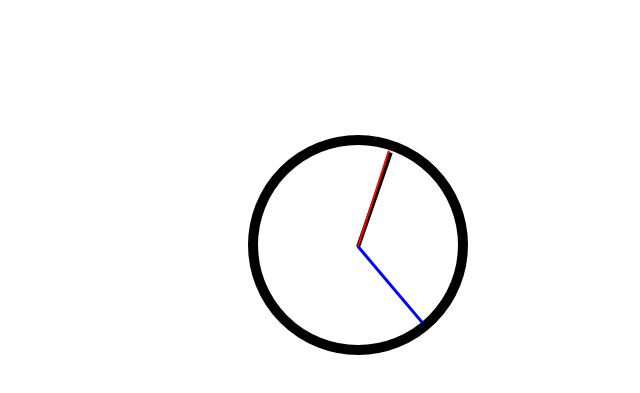
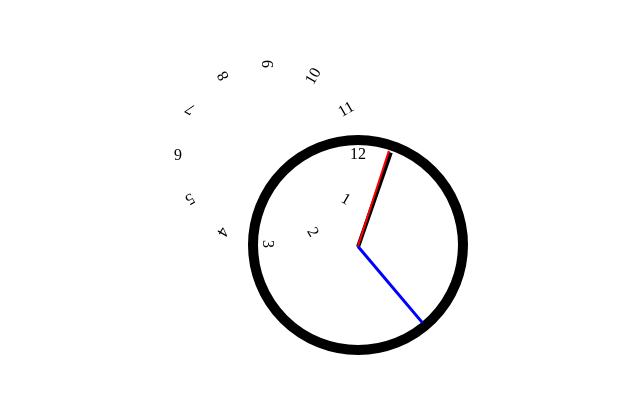
Before and after one commit to Takax62/Calculator, a plain HTML site: page index.html in a window 1280 px wide. Shown: the part 155-548 px from the top of the page, without its empty margins (282-922 px from the left). Drawn offline with Linux system fonts and the light colour scheme.

Commit message:
Update index.html

```diff
--- a/index.html
+++ b/index.html
@@ -3,7 +3,7 @@
 <head>
     <meta charset="UTF-8">
     <meta name="viewport" content="width=device-width, initial-scale=1.0">
-    <title>Analog Clock</title>
+    <title>Analog Clock with Labels</title>
     <style>
         body { display: flex; justify-content: center; align-items: center; height: 100vh; margin: 0; }
         .clock { width: 200px; height: 200px; position: relative; border: 10px solid black; border-radius: 50%; }
@@ -11,6 +11,8 @@
         .hour { height: 4px; background: black; }
         .minute { height: 3px; background: blue; }
         .second { height: 2px; background: red; }
+        label { position: absolute; width: 20px; height: 20px; text-align: center; transform: rotate(calc(var(--i) * 30deg)) translate(90px) rotate(calc(var(--i) * -30deg)); }
+        label span { display: block; transform: rotate(calc(var(--i) * 30deg)); }
     </style>
 </head>
 <body>
@@ -18,6 +20,18 @@
         <div class="hand hour" id="hour"></div>
         <div class="hand minute" id="minute"></div>
         <div class="hand second" id="second"></div>
+        <label style="--i: 1"><span>1</span></label>
+        <label style="--i: 2"><span>2</span></label>
+        <label style="--i: 3"><span>3</span></label>
+        <label style="--i: 4"><span>4</span></label>
+        <label style="--i: 5"><span>5</span></label>
+        <label style="--i: 6"><span>6</span></label>
+        <label style="--i: 7"><span>7</span></label>
+        <label style="--i: 8"><span>8</span></label>
+        <label style="--i: 9"><span>9</span></label>
+        <label style="--i: 10"><span>10</span></label>
+        <label style="--i: 11"><span>11</span></label>
+        <label style="--i: 12"><span>12</span></label>
     </div>
     <script>
         const hourHand = document.getElementById('hour');
```
